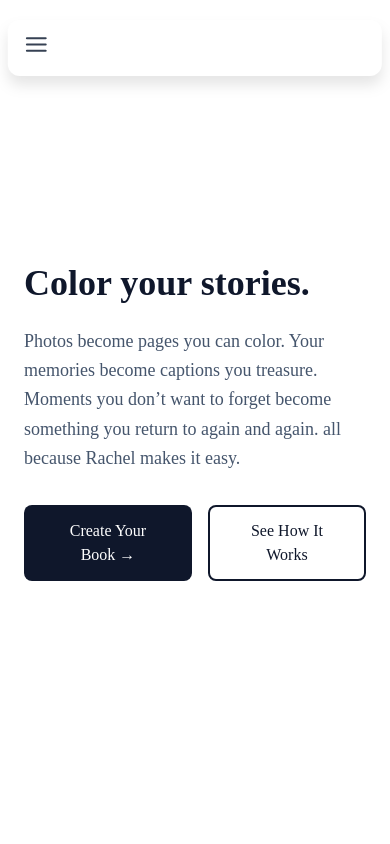
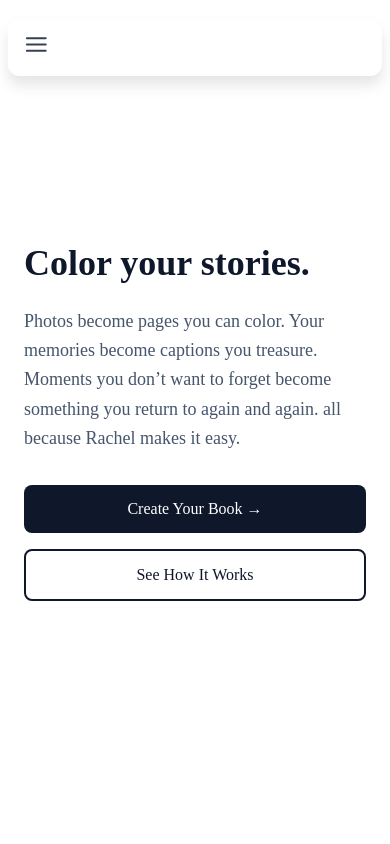
Before and after one commit to owolabi-develop/memory-color-book, a React (Vite) app: page / in a window 390 px wide. Shown: the top 844 px of the page. Built offline with nearby package versions, Linux system fonts and the light colour scheme.

Commit message:
update homeepage button

```diff
--- a/src/components/AI/AICards/ThemeSelection.tsx
+++ b/src/components/AI/AICards/ThemeSelection.tsx
@@ -41,7 +41,7 @@ const ThemeSelection: React.FC = () => {
 
 
         {/* Button Control */}
-            <div className="grid grid-cols-2 md:grid-cols-3 gap-1 mt-2">
+            <div className="grid grid-cols-2 lg:grid-cols-3 md:grid-cols-3 gap-1 mt-2">
             {THEMES.map((theme) => {
             const isActive = selected?.theme === theme;
 
@@ -50,7 +50,7 @@ const ThemeSelection: React.FC = () => {
                     key={theme}
                     type="button"
                     onClick={() => setSelected({ theme })}
-                    className={`px-4 py-2 rounded-lg border text-sm font-medium transition flex items-center justify-between ${ isActive? "bg-black text-white border-black whitespace-nowrap": "bg-white text-gray-700 border-gray-300 hover:bg-gray-100 whitespace-nowrap"
+                    className={` px-2 py-1 md:px-4 md:py-2 rounded-lg border text-sm font-medium transition flex items-center justify-between ${ isActive? "bg-black text-white border-black whitespace-nowrap": "bg-white text-gray-700 border-gray-300 hover:bg-gray-100 whitespace-nowrap"
                     }
                     `}
                     ><span>{theme}</span> <span className="ml-2"> <ArrowRight size={18} /></span>
--- a/src/components/HomePage/HeroSection.tsx
+++ b/src/components/HomePage/HeroSection.tsx
@@ -55,11 +55,11 @@ const Hero = () => {
               return to again and again. all because Rachel makes it easy.
             </motion.p>
 
-            <motion.div variants={itemVariants} className="flex gap-4">
+            <motion.div variants={itemVariants} className="flex flex-col md:flex-row gap-4">
               <motion.button
                 whileHover={{ y: -2 }}
                 whileTap={{ scale: 0.96 }}
-                className="rounded-lg bg-slate-900 px-8 py-3 text-white"
+                className="rounded-lg bg-slate-900 px-8 py-3 text-white whitespace-nowrap"
               >
                 Create Your Book →
               </motion.button>
@@ -67,7 +67,7 @@ const Hero = () => {
               <motion.button
                 whileHover={{ y: -2 }}
                 whileTap={{ scale: 0.96 }}
-                className="rounded-lg border-2 border-slate-900 px-8 py-3 text-slate-900"
+                className="rounded-lg border-2 border-slate-900 px-8 py-3 text-slate-900 whitespace-nowrap"
               >
                 See How It Works
               </motion.button>
```
